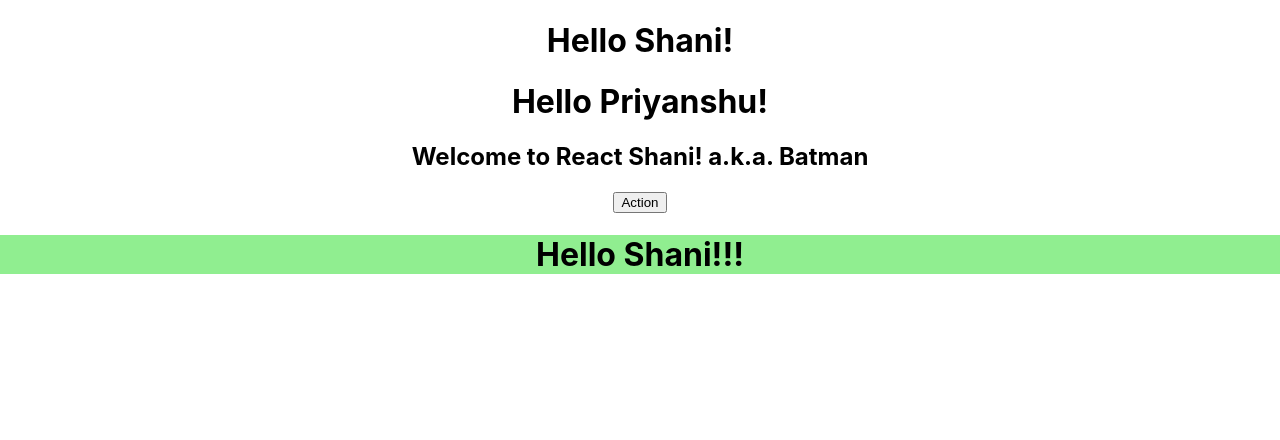
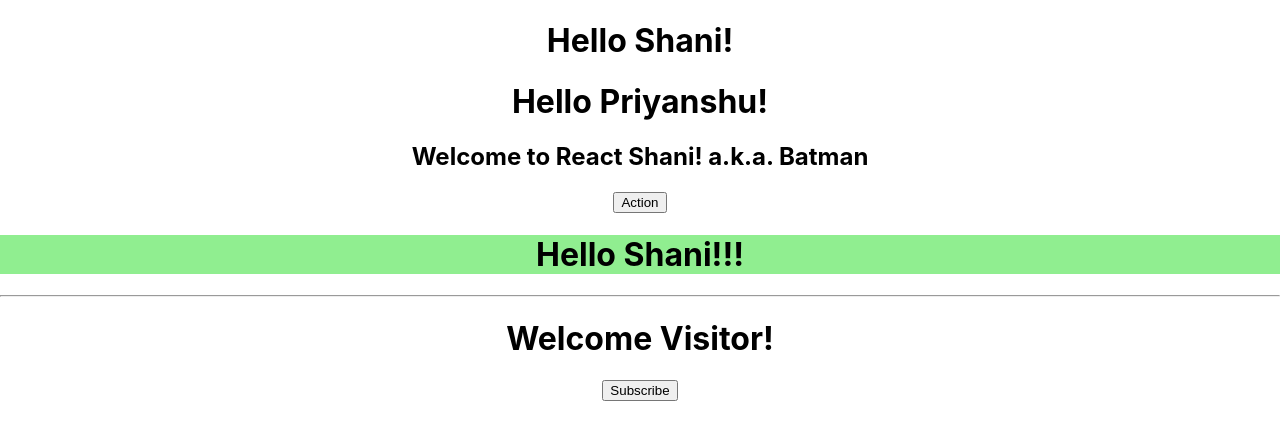
Before and after one commit to Shani-Kumar-Gupta/Gem-MEARN-Training-2023, a React (Create React App) app in the folder React/workspace/hello-world/: page / in a window 1280 px wide. Shown: the top 440 px of the page. Built offline with nearby package versions, Linux system fonts and the light colour scheme.

Commit message:
state handling and altering in class based component

```diff
--- a/React/workspace/hello-world/src/App.js
+++ b/React/workspace/hello-world/src/App.js
@@ -2,6 +2,7 @@ import './App.css';
 import Greet from './components/Greet';
 import Welcome from './components/Welcome';
 import Hello from './components/Hello';
+import Message from './components/Message';
 
 function App() {
   return (
@@ -12,6 +13,8 @@ function App() {
         <button>Action</button>
       </Welcome>
       <Hello />
+      <hr />
+      <Message />
     </div>
   );
 }
--- /dev/null
+++ b/React/workspace/hello-world/src/components/Message.js
@@ -0,0 +1,25 @@
+import React from 'react';
+
+class Message extends React.Component {
+  constructor(props) {
+    super(props);
+    this.state = {
+      message: 'Welcome Visitor!'
+    };
+  }
+  changeMessage() {
+    this.setState({
+      message: 'Thank you for subscribing!'
+    })
+  }
+  render() {
+    return (
+      <div className='message__container'>
+        <h1>{this.state.message}</h1>
+        <button onClick={() => this.changeMessage()}>Subscribe</button>
+      </div>
+    )
+  }
+}
+
+export default Message;
```
